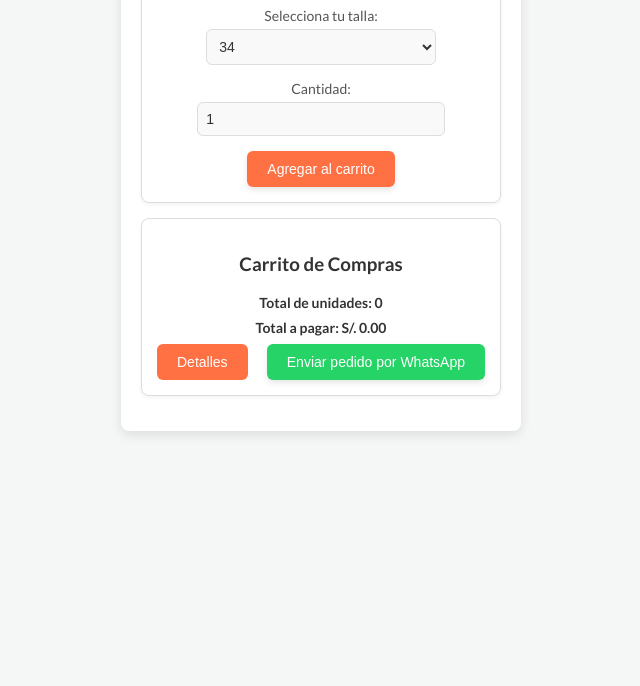
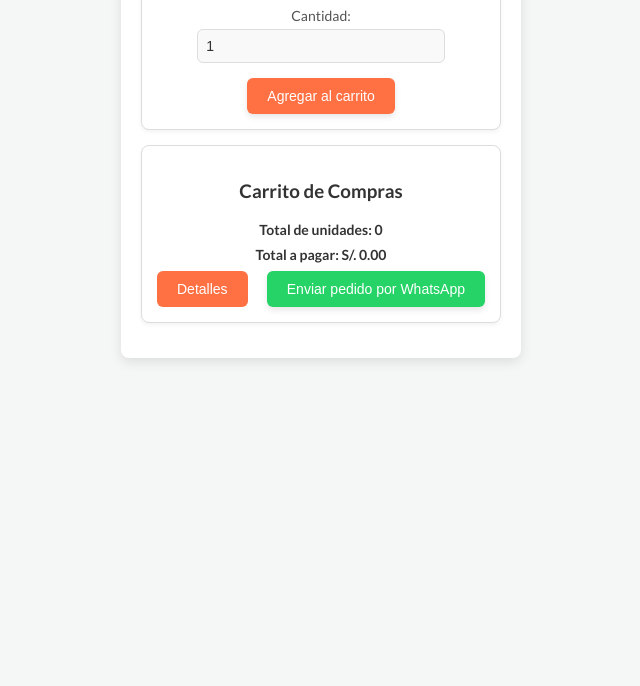
Before and after one commit to ChristianPalomino1985/blockcatalogo, a plain HTML site: page monederobelinda556negro.html in a window 1280 px wide. Shown: the part 114-800 px from the top of the page, without its empty margins (319-959 px from the left). Drawn offline with Linux system fonts and the light colour scheme.

Commit message:
Add files via upload

```diff
--- a/monederobelinda556negro.html
+++ b/monederobelinda556negro.html
@@ -192,17 +192,7 @@
         <div class="product-block" data-product-price="23.90" data-promotion="false">
             <h2 class="product-name" id="product-name">Monedero Belinda-556 NEGRO</h2>
             <div class="price-unit">Precio: S/. <span id="unit-price">23.90</span></div>
-            <div class="size-selection">
-                <label for="size">Selecciona tu talla:</label>
-                <select id="size" name="size">
-                    <option value="34">34</option>
-                    <option value="35">35</option>
-                    <option value="36">36</option>
-                    <option value="37">37</option>
-                    <option value="38">38</option>
-                    <option value="39">39</option>
-                </select>
-            </div>
+
             <div class="quantity-selection">
                 <label for="quantity">Cantidad:</label>
                 <input type="number" id="quantity" name="quantity" min="1" max="10" value="1">
```
Also changed, not shown: monederoelenonora203dorado.html (+1 -11 lines), monederoelenonora203marfil.html (+1 -11 lines), monederoivette401cafe.html (+1 -11 lines), monederoivette401marfil.html (+1 -11 lines), monederokarime310marfil.html (+1 -11 lines), neceserflori111marron.html (+1 -11 lines), neceserflori111negro.html (+1 -11 lines), neceserzaira742cafe.html (+1 -11 lines), neceserzaira742lila.html (+1 -11 lines), neceserzaira742marfil.html (+1 -11 lines).
